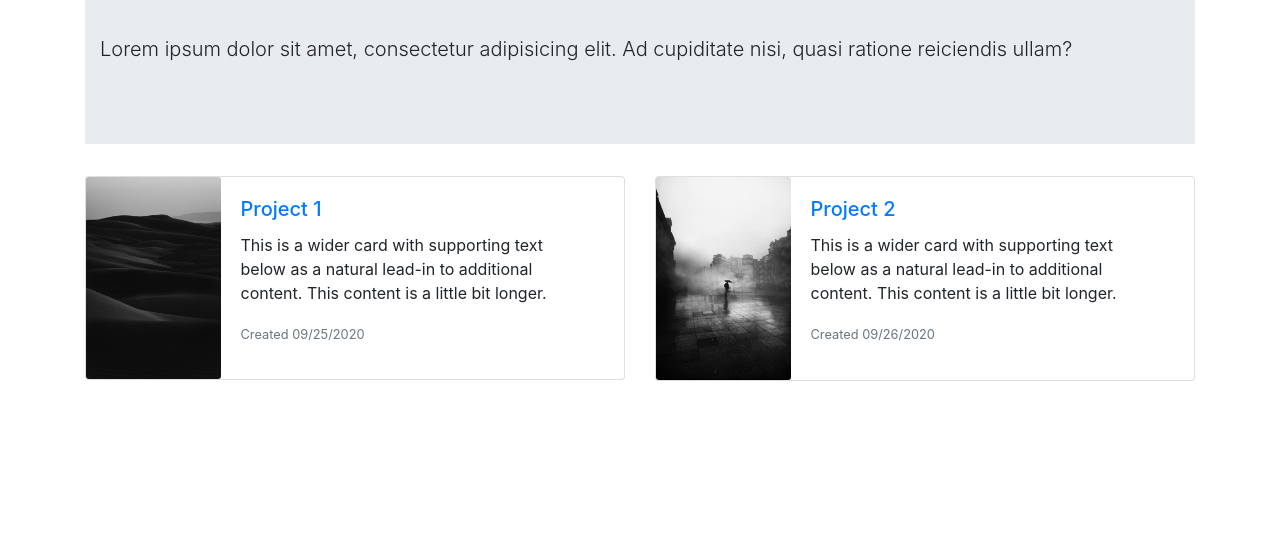
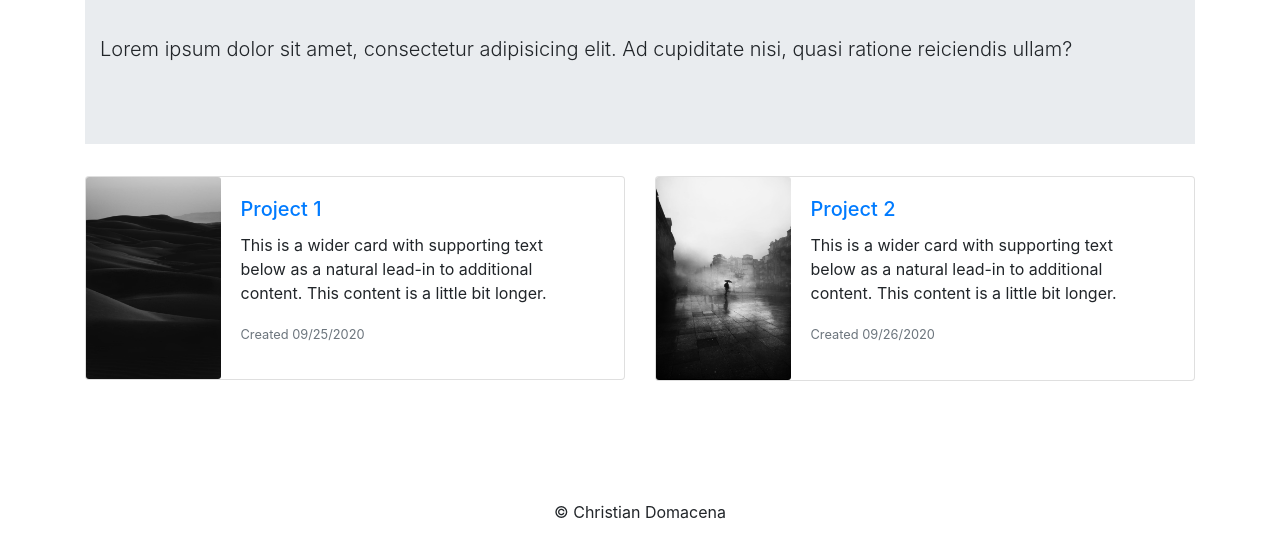
Before and after one commit to cjdomacena/is117-homework-03, a website built with Parcel: page projects.html in a window 1280 px wide. Shown: the part 260-800 px from the top of the page. Built offline with nearby package versions, Linux system fonts and the light colour scheme.

Commit message:
Feature: Added footer to all pages

```diff
--- a/css/main.css
+++ b/css/main.css
@@ -89,7 +89,13 @@ textarea {
   padding-top: 50px;
 }
 
-
+footer
+{
+  position: fixed;
+  left: 0;
+  bottom: 0;
+  width: 100%;
+}
 
 
 
--- a/projects.html
+++ b/projects.html
@@ -108,8 +108,15 @@
 
 
 
+    <footer class="page-footer font-small blue">
+
+      <div class="footer-copyright text-center py-3">
+        &#169 Christian Domacena
+      </div>
 
 
+
+    </footer>
 
 
 
```
Also changed, not shown: projects/project-1.html (+9 -0 lines).
